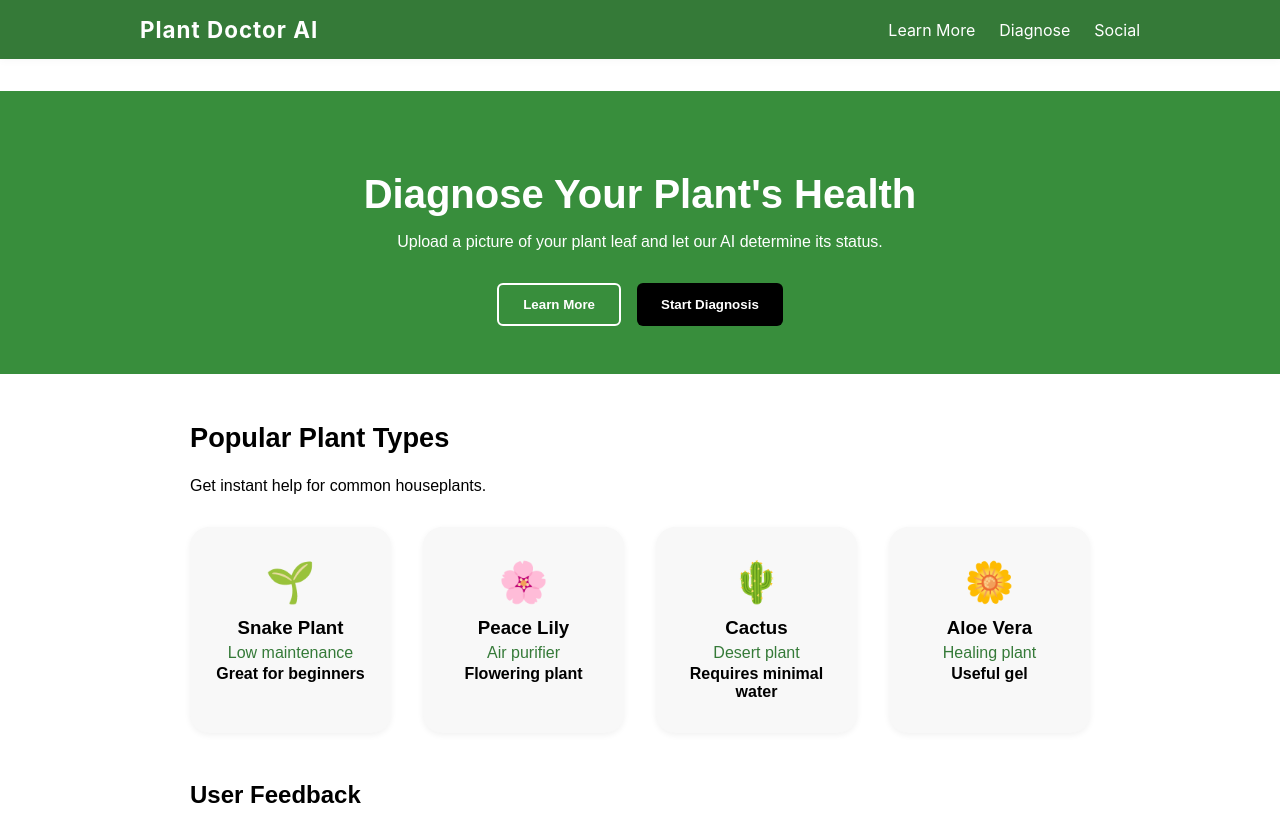
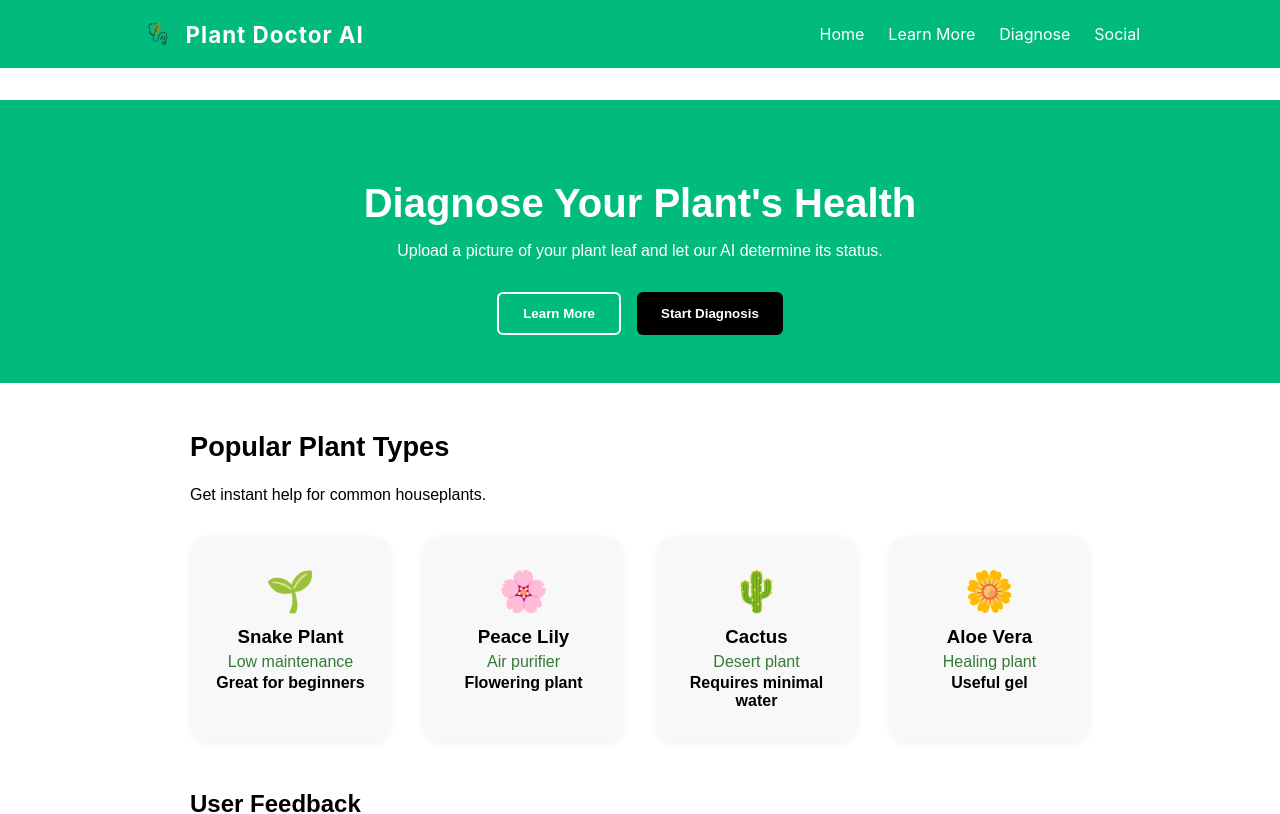
Before and after one commit to Itsjustcode/PlantDoc, a React (Create React App) app in the folder client/: page / in a window 1280 px wide. Shown: the top 814 px of the page. Built offline with nearby package versions, Linux system fonts and the light colour scheme.

Commit message:
added logo, changed home and header colors

```diff
--- a/client/src/components/Header.jsx
+++ b/client/src/components/Header.jsx
@@ -1,10 +1,11 @@
 import React from "react";
 import { Link } from "react-router-dom";
+import logo from "../PlantDoctorAI.png";
 
 function Header() {
   return (
     <header style={{
-      background: "#357a38",
+      background: "#00BB7D",
       color: "#fff",
       padding: "1rem 0",
       marginBottom: "2rem",
@@ -20,13 +21,21 @@ function Header() {
         <Link to="/" style={{
           textDecoration: "none",
           color: "#fff",
+          display: "flex",
+          alignItems: "center",
           fontWeight: "bold",
           fontSize: "1.4rem",
           letterSpacing: "1px"
         }}>
+          <img
+            src={logo}
+            alt="Plant Doctor AI Logo"
+            style={{ height: "36px", marginRight: "0.6rem" }}
+          />
           Plant Doctor AI
         </Link>
         <div style={{ display: "flex", gap: "1.5rem" }}>
+          <Link to="/" style={{ color: "#fff", textDecoration: "none" }}>Home</Link>
           <Link to="/learn-more" style={{ color: "#fff", textDecoration: "none" }}>Learn More</Link>
           <Link to="/upload" style={{ color: "#fff", textDecoration: "none" }}>Diagnose</Link>
           <Link to="/social" style={{ color: "#fff", textDecoration: "none" }}>Social</Link>
--- a/client/src/pages/Home.jsx
+++ b/client/src/pages/Home.jsx
@@ -19,7 +19,7 @@ function Home() {
   return (
     <div style={{ fontFamily: "Arial, sans-serif" }}>
       {/* Hero Section */}
-      <section style={{ background: "#388e3c", color: "#fff", padding: "3rem 1rem", textAlign: "center" }}>
+      <section style={{ background: "#00BB7D", color: "#fff", padding: "3rem 1rem", textAlign: "center" }}>
         <h1 style={{ fontSize: "2.5rem", marginBottom: "0.5rem" }}>
           Diagnose Your Plant's Health
         </h1>
```
Also changed, not shown: client/src/PlantDoctorAI.png (added).
